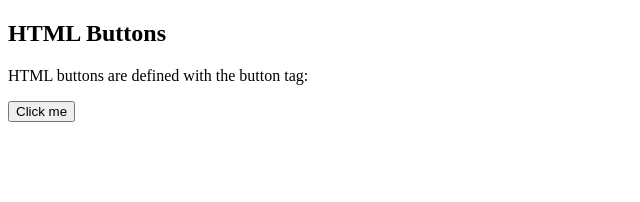
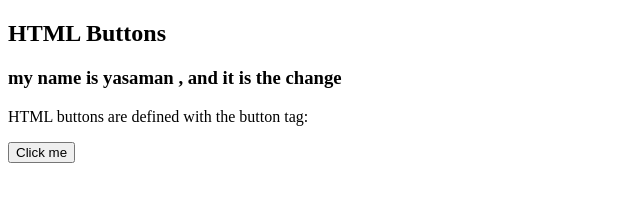
Before and after one commit to solmazgh/training, a plain HTML site: page index.htm in a window 1280 px wide. Shown: the whole page, without its empty margins (0-640 px from the left). Drawn offline with Linux system fonts and the light colour scheme.

Commit message:
made changes

```diff
--- a/index.htm
+++ b/index.htm
@@ -3,7 +3,11 @@
 <body>
 
 <h2>HTML Buttons</h2>
+<h3>my name is yasaman , and it is the change</h3>
+
+
 <p>HTML buttons are defined with the button tag:</p>
+
 
 <button>Click me</button>
 
```
